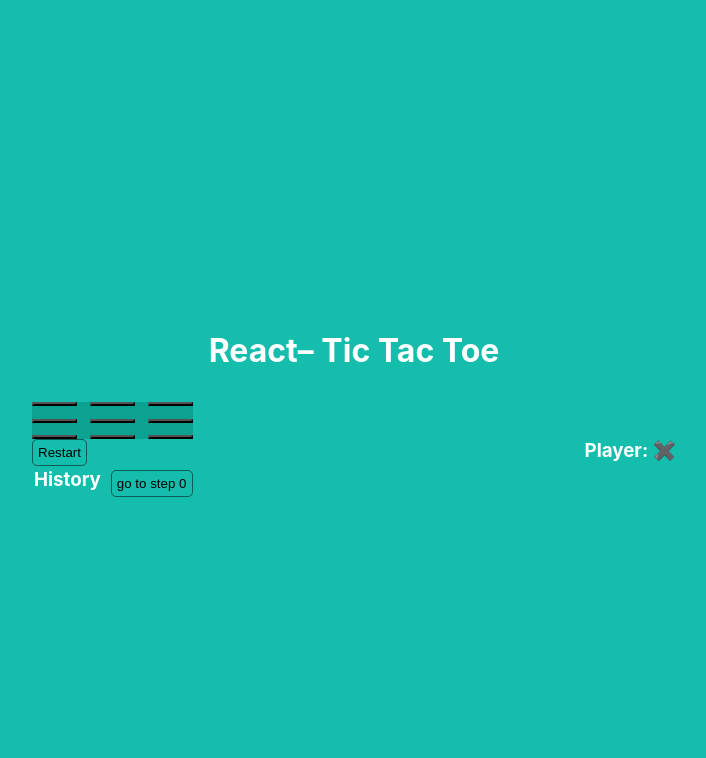
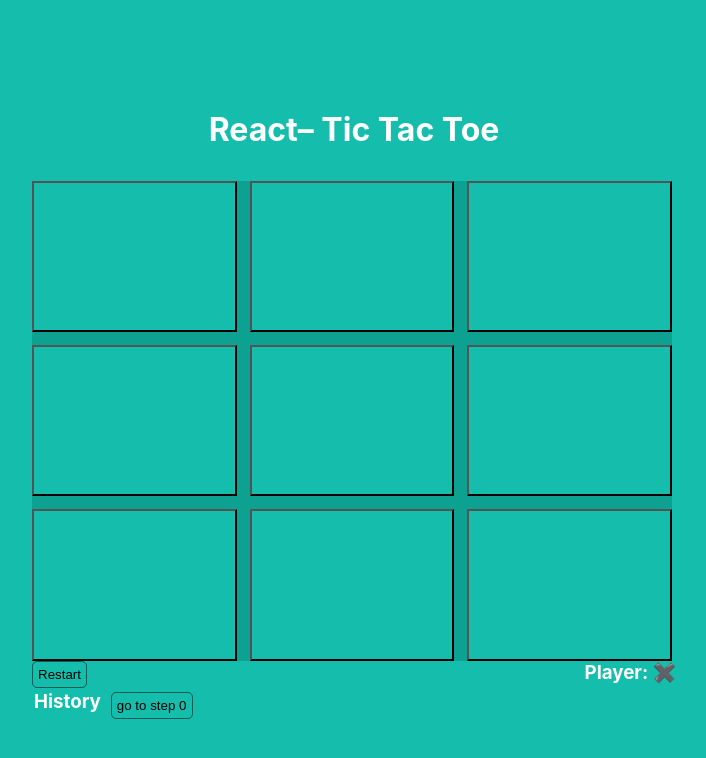
Before and after one commit to seham-aweda/tic-tac-toe, a React (Create React App) app: page / in a window 1280 px wide. Shown: the top 758 px of the page, without its empty margins (286-992 px from the left). Built offline with nearby package versions, Linux system fonts and the light colour scheme.

Commit message:
TIC-TAC-TOE

```diff
--- a/src/App.css
+++ b/src/App.css
@@ -9,7 +9,7 @@ body{
   display: flex;
   align-items: center;
   justify-content: center;
-  height: 100vh;
+height: 100vh;
   width:100vw;
   padding: 1rem;
 }
@@ -18,8 +18,9 @@ h1 {
   text-align: center;
 }
 .board {
-  height: 25%;
-  width: 25%;
+
+  height: 30rem;
+  width: 40rem;
   background-color: #0da192;
   display: grid;
   grid-template: repeat(3, 1fr) / repeat(3, 1fr);
--- a/src/components/square.js
+++ b/src/components/square.js
@@ -8,9 +8,8 @@ class Square extends React.Component{
         }
     }
     render(){
-        const style=this.props.value ? `square ${this.props.value}` : "square"
     return (
-            <button className={style} onClick={this.props.method}>{this.props.value}</button>
+            <button className="square" onClick={this.props.method}>{this.props.value}</button>
 
     )
     }
```
